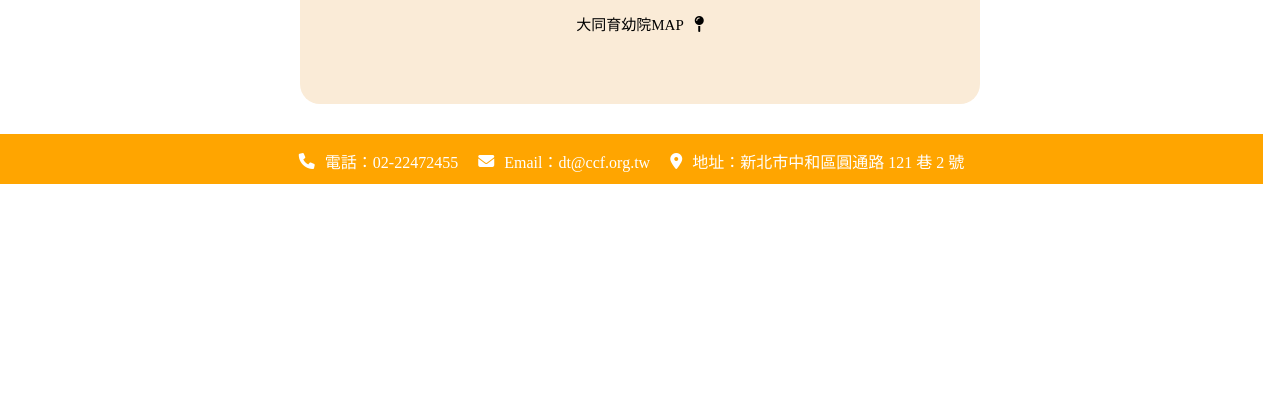
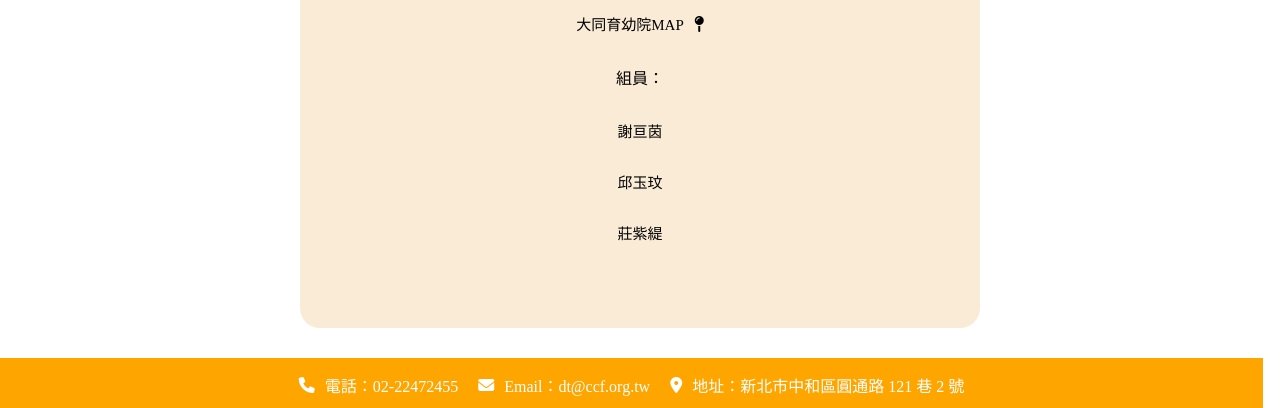
Before and after one commit to xieyin12/xieyin12, a plain HTML site: page period-end report/contact.html in a window 1280 px wide. Shown: the part 799-1207 px from the top of the page. Before the commit the page ends 983 px from the top, so only its background shows below. Drawn offline with Linux system fonts and the light colour scheme.

Commit message:
Add files via upload

```diff
--- a/period-end report/contact.html
+++ b/period-end report/contact.html
@@ -42,6 +42,10 @@
                 <p class="text">Facebook：</p><a href="https://www.facebook.com/tfcf60/" target="_blank">大同育幼院FB</a><i class="fa-brands fa-facebook-f"></i>
                 <p class="text">Instagram：</p><a href="https://www.instagram.com/tfcf_dt/" target="_blank">大同育幼院IG</a><i class="fa-brands fa-instagram"></i>
                 <p class="text">住址：</p><a href="https://www.google.com/maps/place/%E5%A4%A7%E5%90%8C%E8%82%B2%E5%B9%BC%E9%99%A2/@24.995449,121.4977963,17z/data=!3m1!4b1!4m5!3m4!1s0x34680279a7379d0b:0xc256ece021c86ffd!8m2!3d24.995449!4d121.499985" target="_blank">大同育幼院MAP</a><i class="fa-solid fa-map-pin"></i>
+                <p class="text">組員：</p>
+                <a href="https://xieyin12.github.io/xieyin12/index02.html"><p class="text">謝亘茵</p></a>
+                <a href="https://sonqip.github.io/sonqip/index.html"><p class="text">邱玉玟</p></a>
+                <a href="https://yukiziti.github.io/yukiziti/css02.html"><p class="text">莊紫緹</p></a>
             </div>
             <div></div>
         </section>
```
